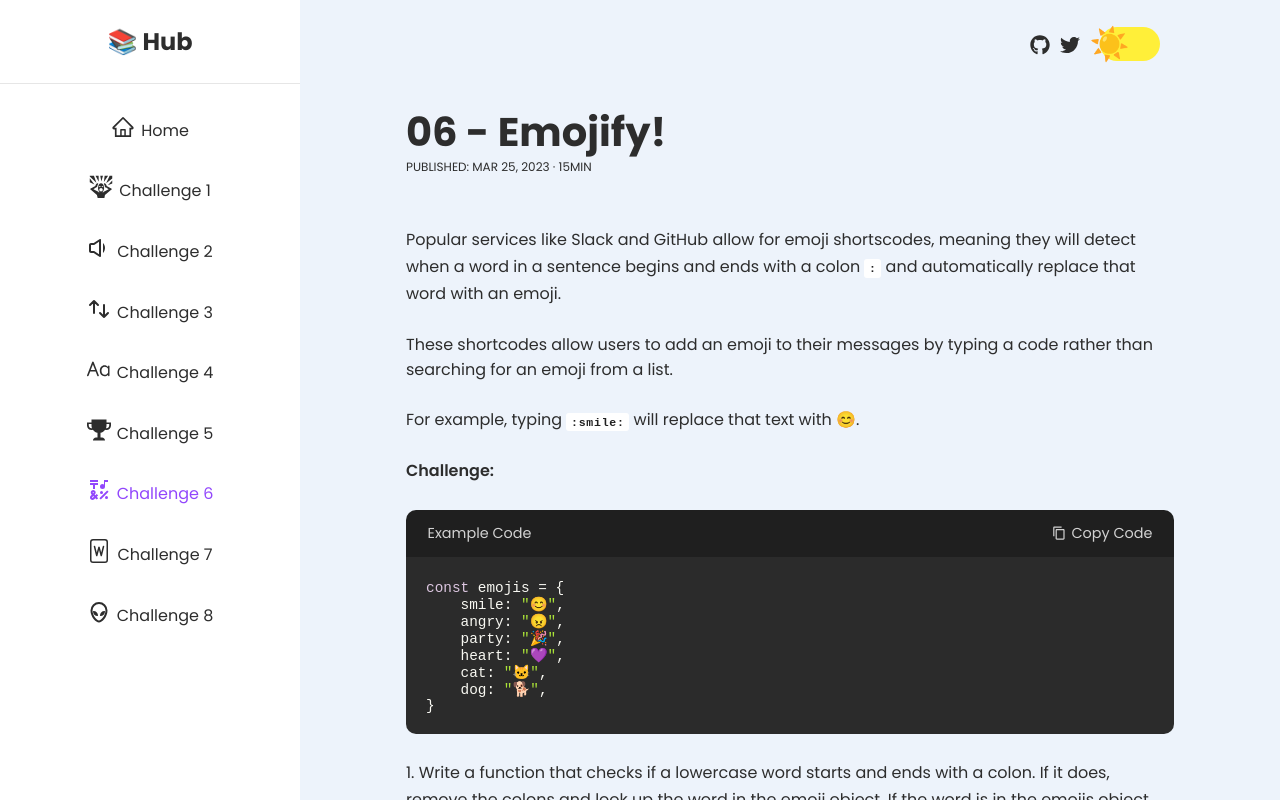
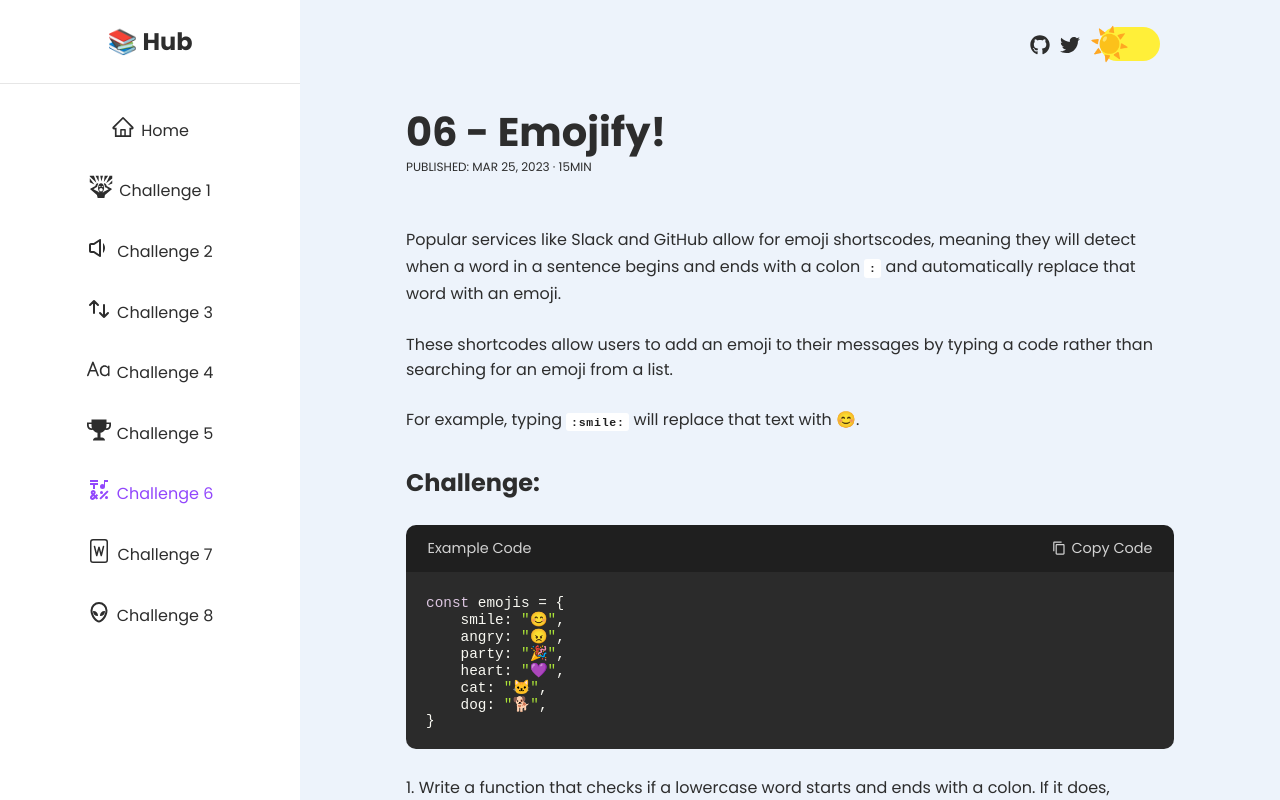
Before and after one commit to pacelliv/jscrimba-challenges-site, a React (Vite) app: page /challenge6 in a window 1280 px wide. Built offline with nearby package versions, Linux system fonts and the light colour scheme.

Commit message:
change p tag for h2 tag for page subtitle

```diff
--- a/src/pages/page1/Challenge1.jsx
+++ b/src/pages/page1/Challenge1.jsx
@@ -146,8 +146,7 @@ const Challenge1 = () => {
                 <p className="date">Published: Feb 27, 2023</p>
                 <p className="date">Last update: Mar 25, 2023 &#183; 20min</p>
                 <br />
-                <br />
-                <p className="paragraph bold">Challenge:</p>
+                <h2 className="margin-top">Challenge:</h2>
                 <br />
                 <p className="paragraph">
                     Write a function <code className="code">panic</code>. The
--- a/src/pages/page2/Challenge2.jsx
+++ b/src/pages/page2/Challenge2.jsx
@@ -152,8 +152,7 @@ console.log(whisper("MA'AM, this is a Wendy's!")) // shh... ma'am, this is a wen
                 <p className="date">Published: Feb 28, 2023</p>
                 <p className="date">Last Update: Mar 25, 2023 &#183; 20min</p>
                 <br />
-                <br />
-                <p className="paragraph bold">Challenge:</p>
+                <h2 className="margin-top">Challenge:</h2>
                 <br />
                 <p className="paragraph">
                     Write a function <code className="code">whisper</code> that
--- a/src/pages/page3/Challenge3.jsx
+++ b/src/pages/page3/Challenge3.jsx
@@ -157,8 +157,7 @@ console.log(altCaps("When you visit Portland you have to go to VooDoo Donuts"))
                 <p className="date">Published: Mar 3, 2023</p>
                 <p className="date">Last update: Mar 18, 2023 &#183; 15min</p>
                 <br />
-                <br />
-                <p className="paragraph bold">Challenge:</p>
+                <h2 className="margin-top">Challenge:</h2>
                 <br />
                 <p className="paragraph">
                     Write a function that takes in a string of letters and
--- a/src/pages/page4/Challenge4.jsx
+++ b/src/pages/page4/Challenge4.jsx
@@ -164,8 +164,7 @@ console.log(toTitleCase("pumpkin pranced purposefully across the pond"))
                 <p className="date">Published: Mar 4, 2023</p>
                 <p className="date">Last update: Mar 25, 2023 &#183; 15min</p>
                 <br />
-                <br />
-                <p className="paragraph bold">Challenge:</p>
+                <h2 className="margin-top">Challenge:</h2>
                 <br />
                 <p className="paragraph">
                     Write a function that will capitalize every word in a
--- a/src/pages/page5/Challenge5.jsx
+++ b/src/pages/page5/Challenge5.jsx
@@ -157,8 +157,7 @@ awardBonuses() // too many lines, try it yourself!
                 <p className="date">Published: Mar 6, 2023</p>
                 <p className="date">Last update: Mar 18, 2023 &#183; 15min</p>
                 <br />
-                <br />
-                <p className="paragraph bold">Challenge:</p>
+                <h2 className="margin-top">Challenge:</h2>
                 <br />
                 <p className="paragraph">
                     Scrimba CEO Per Borgen wants you to write a program to grant
--- a/src/pages/page6/Challenge6.jsx
+++ b/src/pages/page6/Challenge6.jsx
@@ -202,7 +202,7 @@ console.log(emojifyPhrase("I :heart: my :elephant:")) // "I 💜 my elephant"
                     will replace that text with 😊.
                 </p>
                 <br />
-                <p className="paragraph bold">Challenge:</p>
+                <h2 className="margin-top">Challenge:</h2>
                 <br />
                 <SnippetContainer
                     copy={copyA}
--- a/src/pages/page7/Challenge7.jsx
+++ b/src/pages/page7/Challenge7.jsx
@@ -162,7 +162,7 @@ console.log(isAnagram("treasure", "measure")) // false
                     spell "gallery".
                 </p>
                 <br />
-                <p className="paragraph bold">Challenge:</p>
+                <h2 className="margin-top">Challenge:</h2>
                 <br />
                 <p className="paragraph">
                     Write a function to check if two strings of lowercase
--- a/src/pages/page8/Challenge8.jsx
+++ b/src/pages/page8/Challenge8.jsx
@@ -190,7 +190,7 @@ console.log(reverseStringsInArray(messages))
                     the backward messages so we can read what they have to say!
                 </p>
                 <br />
-                <p className="paragraph bold">Challenge:</p>
+                <h2 className="margin-top">Challenge:</h2>
                 <br />
                 <SnippetContainer
                     copy={copyA}
```
